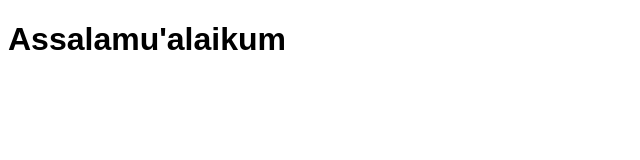
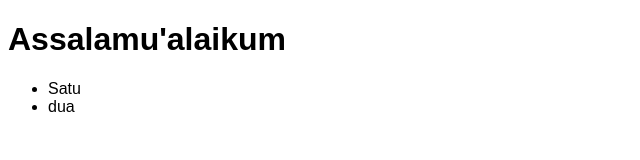
Before and after one commit to EkiSatria/Coba-GIT-REMOTE-2, a plain HTML site: page index.html in a window 1280 px wide. Shown: the full height of the page, 0-640 px from the left. Drawn offline with Linux system fonts and the light colour scheme.

Commit message:
merubah file index

```diff
--- a/index.html
+++ b/index.html
@@ -11,5 +11,9 @@
 </head>
 <body>
    <h1>Assalamu'alaikum</h1>
+   <ul>
+       <li>Satu</li>
+       <li>dua</li>
+   </ul>
 </body>
 </html>
```
